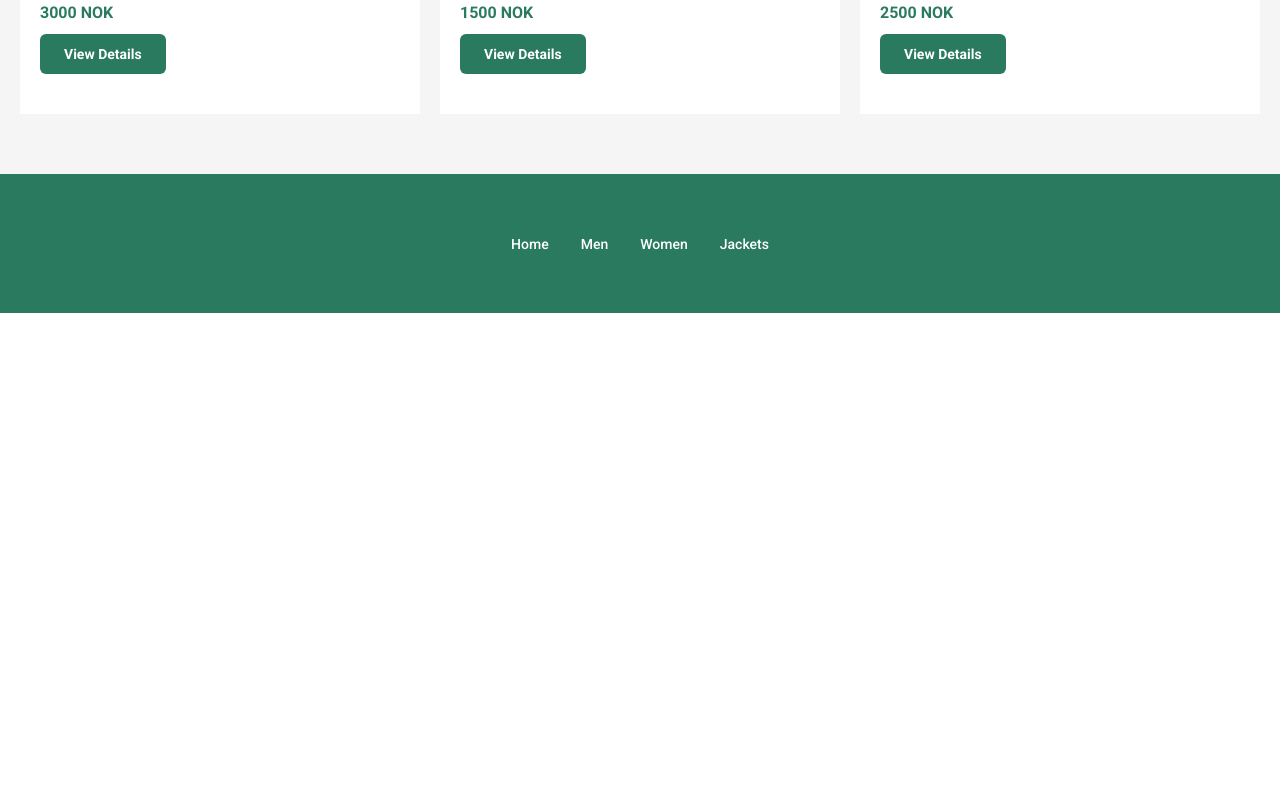
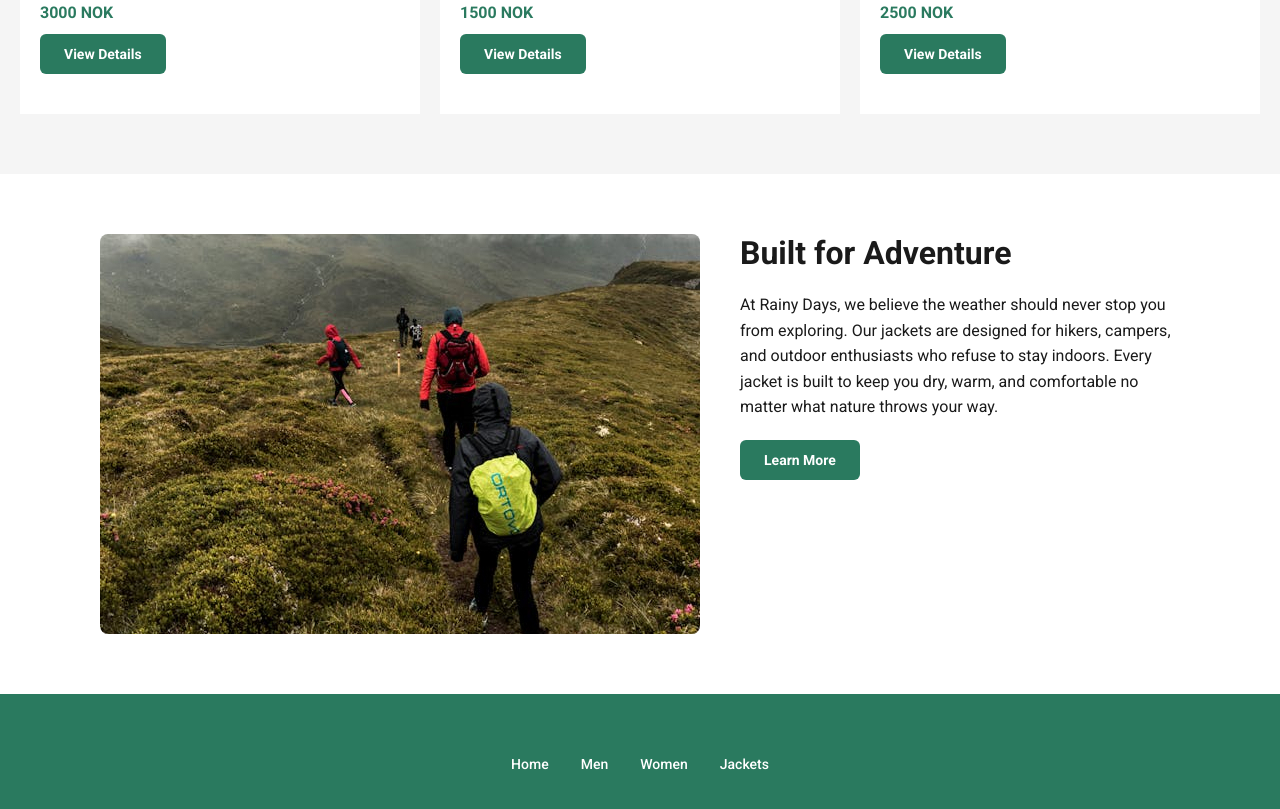
Before and after one commit to erichaalo/html-css-erik-hamre, a plain HTML site: page index.html in a window 1280 px wide. Shown: the part 1159-1968 px from the top of the page. Before the commit the page ends 1472 px from the top, so only its background shows below. Drawn offline with Linux system fonts and the light colour scheme.

Commit message:
Index.html - done

```diff
--- a/css/styles.css
+++ b/css/styles.css
@@ -259,6 +259,41 @@ a {
     width: auto;
 }
 
+/* About Us */
+
+.about-section {
+    padding: 60px 80px;
+}
+
+.about-content {
+    display: flex;
+    gap: 40px;
+    align-items: top;
+}
+
+.about-content img {
+    width: 600px;
+    height: 400px;
+    object-fit: cover;
+    border-radius: var(--radius-medium);
+}
+
+.about-text {
+    width: 500px;
+
+    display: flex;
+    flex-direction: column;
+    gap: 20px;
+    align-items: flex-start;
+}
+
+.about-text p {
+    margin: 0;
+    font-size: var(--font-body);
+    font-weight: var(--font-weight-regular);
+    line-height: 1.6;
+}
+
 /* Footer */
 
 .site-footer {
--- a/index.html
+++ b/index.html
@@ -144,6 +144,38 @@
 
 </section>
 
+<section class="about-section">
+
+    <div class="container about-content">
+
+        <img
+            src="images/about-image.jpg"
+            alt="Hikers exploring outdoors in rainy conditions">
+
+        <div class="about-text">
+
+            <h2 class="section-title">
+                Built for Adventure
+            </h2>
+
+            <p>
+                At Rainy Days, we believe the weather should never stop you from
+                exploring. Our jackets are designed for hikers, campers, and
+                outdoor enthusiasts who refuse to stay indoors. Every jacket is
+                built to keep you dry, warm, and comfortable no matter what
+                nature throws your way.
+            </p>
+
+            <a href="coming-soon.html" class="btn btn-primary">
+                Learn More
+            </a>
+
+        </div>
+
+    </div>
+
+</section>
+
 <footer class="site-footer">
 
     <div class="container">
```
Also changed, not shown: images/about-image.jpg (added), 1 other file.
